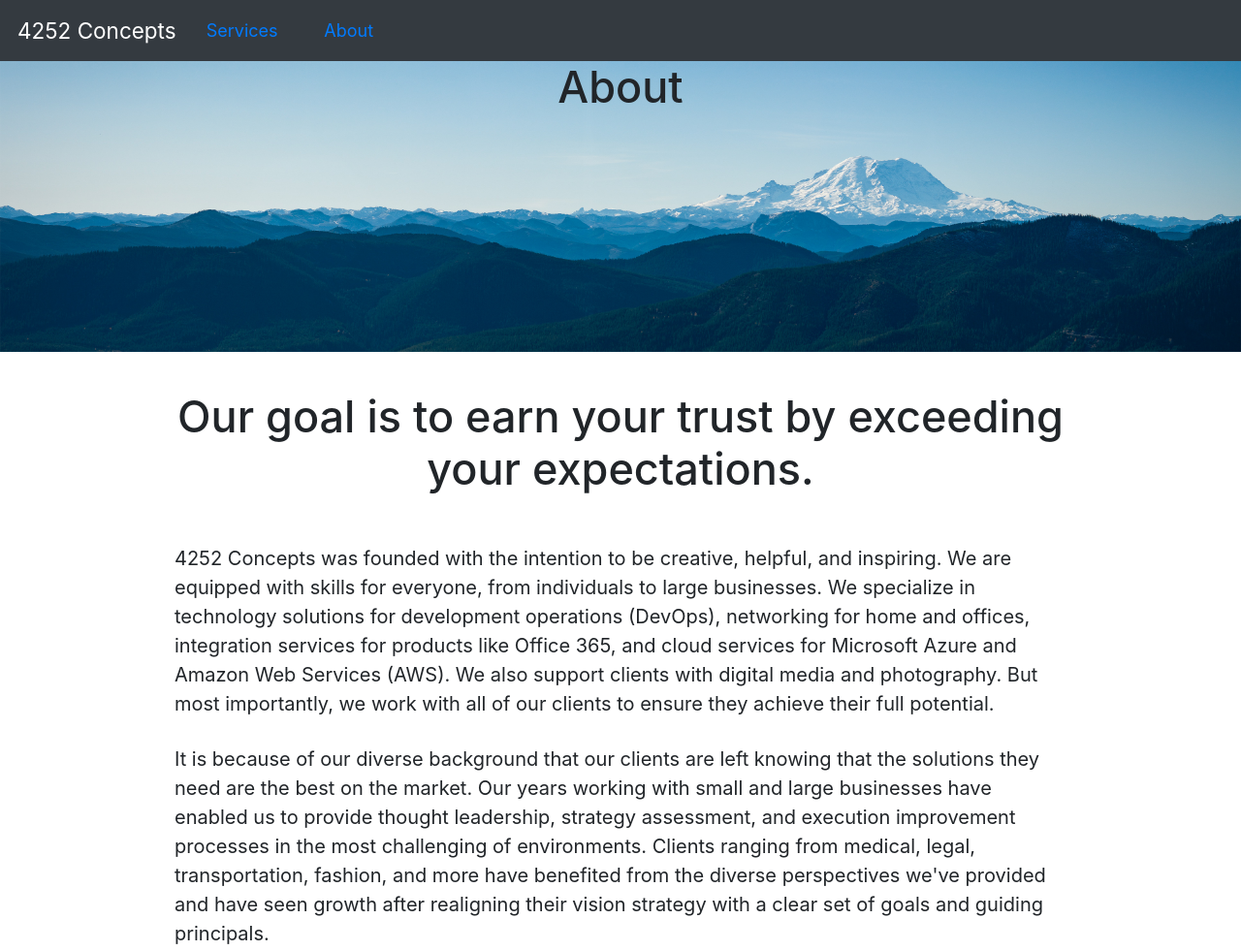
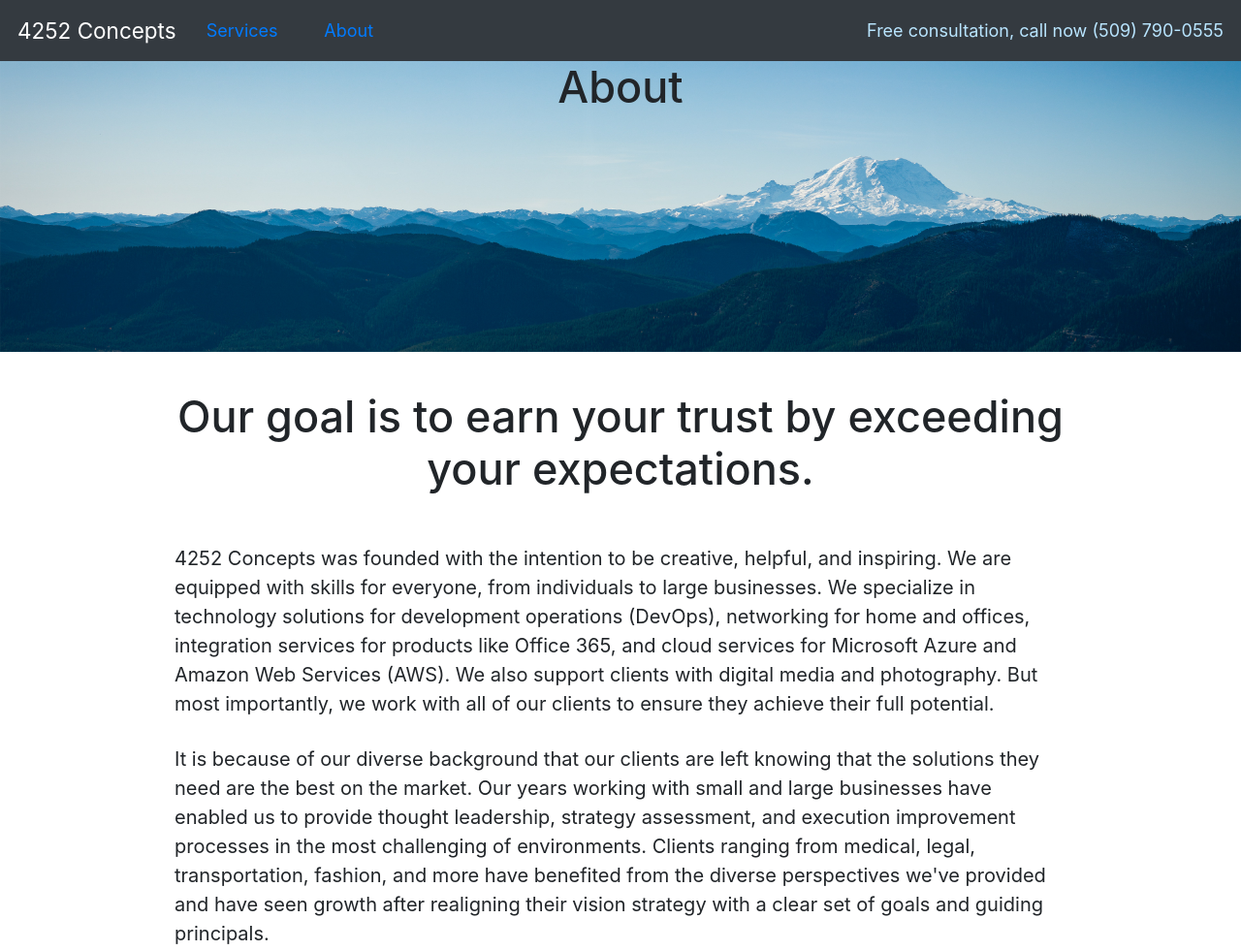
Before and after one commit to 4252/website, a Gatsby site: page /about in a window 1280 px wide. Shown: the top 981 px of the page at 97% size. Built offline with nearby package versions, Linux system fonts and the light colour scheme; Gatsby itself is replaced by a stand-in of ours.

Commit message:
Adding call us

```diff
--- a/src/components/layout.css
+++ b/src/components/layout.css
@@ -672,6 +672,16 @@ pre tt:after {
   margin-bottom: 40px;
   max-width: 100%;
 }
+@media (max-width: 575.98px) {
+  .contentBannerContainer{
+    height: 150px;
+  }
+}
+@media (min-width: 576px) {
+  .contentBannerContainer{
+    height: 300px;
+  }
+}
 .contentBody {
   max-width: 980px;
 }
@@ -684,18 +694,9 @@ pre tt:after {
   margin-bottom: 30px;
   text-align: center;
 }
-
-@media (max-width: 575.98px) {
-  .contentBannerContainer{
-    height: 150px;
-  }
+.callUs {
+  color: #b9e5ff;
 }
-@media (min-width: 576px) {
-  .contentBannerContainer{
-    height: 300px;
-  }
-}
-
 /* For future use
 @media (max-width: 575.98px) {
   .main-xs{
--- a/src/components/layout.js
+++ b/src/components/layout.js
@@ -32,6 +32,7 @@ const Layout = ({ children }) => {
             <div className="navLink"><Link to="/about/">About</Link></div>
           </Nav>
         </Navbar.Collapse>
+        <div className="callUs">Free consultation, call now (509) 790-0555</div>
       </Navbar>
       <main>{children}</main>
       <footer>
```
